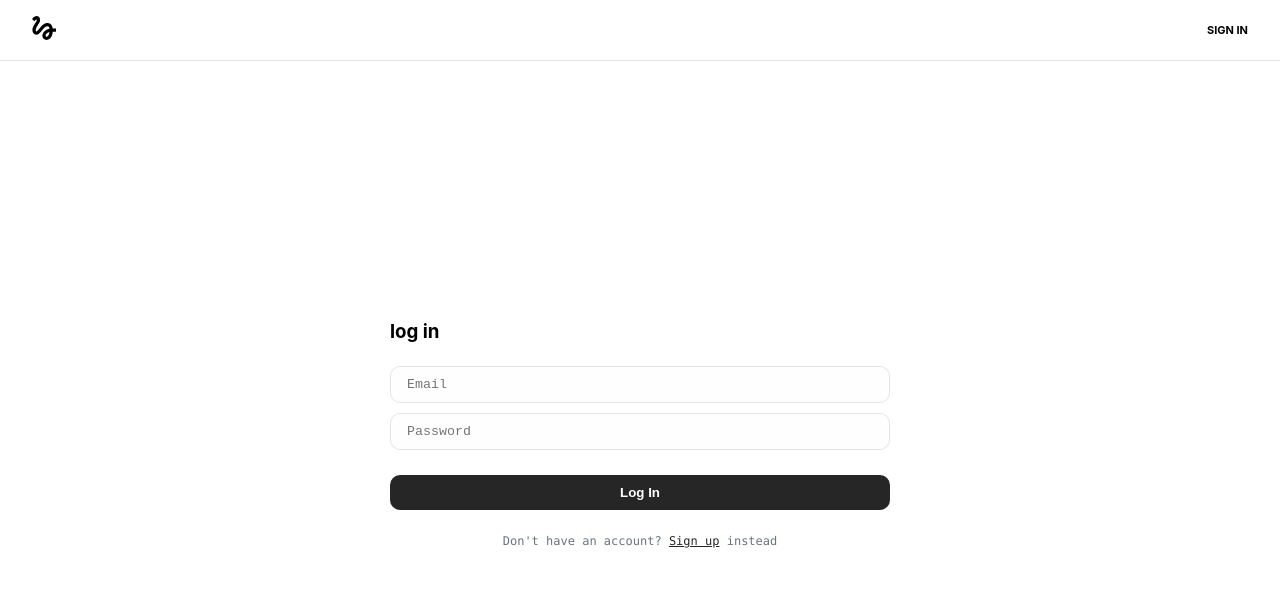
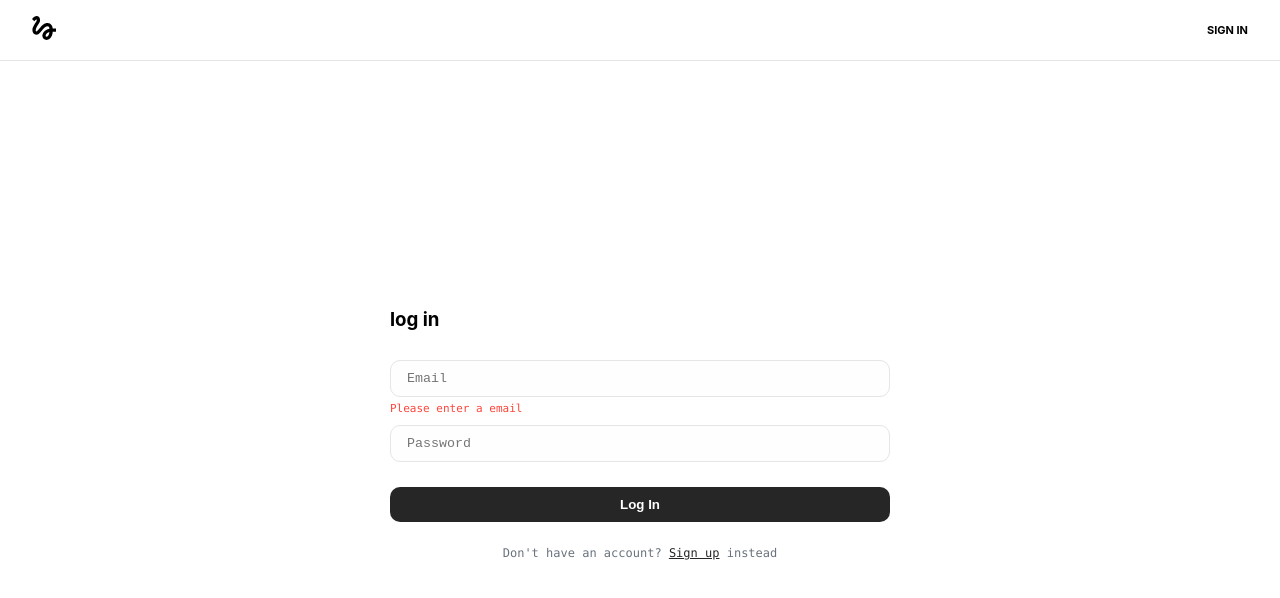
Before and after one commit to Study-With-Friends/App, a React (Create React App) app: page /auth/login in a window 1280 px wide. Both pictures are taken after a click on the button "Log In". Shown: the top 598 px of the page. Built offline with nearby package versions, Linux system fonts and the light colour scheme; no server answers.

Commit message:
feat: finish login

```diff
--- a/src/pages/Login.jsx
+++ b/src/pages/Login.jsx
@@ -1,4 +1,6 @@
-import React from 'react'
+import React, { useState, useEffect } from 'react';
+
+import axios from 'axios';
 
 import Navbar from '../components/Auth/Navbar';
 import Title from '../components/Common/Title';
@@ -8,18 +10,66 @@ import Input from '../components/Common/Input';
 import Button from '../components/Common/Button';
 import Link from '../components/Common/Link';
 
-function Login() {
+function Login({ history }) {
+    const [email, setEmail] = useState();
+    const [password, setPassword] = useState();
+
+    // error state
+    const [responseMessage, setResponseMessage] = useState();
+    const [success, setSuccess] = useState(false);
+
+    const [emailError, setEmailError] = useState();
+    const [passwordError, setPasswordError] = useState();
+
+    useEffect(() => {
+        if (email) setEmailError();
+        if (password) setPasswordError();
+    }, [email, password]);
+
+    const doLogin = async () => {
+        if (!email) {
+            setEmailError("Please enter a email");
+            return;
+        }
+        if (!password) {
+            setPasswordError("Please enter a password");
+            return;
+        }
+
+        try {
+            const { data, status } = await axios.post('/v1/curuser/login', {
+                email: email,
+                password: password,
+            });
+
+            if (status === 200) {
+                history.push('/');
+            }
+        } catch (err) {
+            const { data, status } = err.response;
+            setResponseMessage(data ? data : 'oops, something went wrong.');
+            setSuccess(false);
+        }
+    };
+
     return (
         <FullHeightContainer>
             <Navbar />
             <Content style={styles.vCenter}>
                 <Title>log in</Title>
-                <Input type="text" placeholder="Email"/>
-                <Input type="password" placeholder="Password"/>
-                <Button>Log In</Button>
+                <span className={'mono ' + (success ? 'success' : 'error')} style={{ marginBottom: 5 }}>{responseMessage}</span>
+                <Input type="text" placeholder="Email" value={email} onChange={e => setEmail(e.target.value)} />
+                {emailError &&
+                    <span className="error mono" style={{ marginBottom: 5 }}>{emailError}</span>
+                }
+                <Input type="password" placeholder="Password" value={password} onChange={e => setPassword(e.target.value)} />
+                {passwordError &&
+                    <span className="error mono" style={{ marginBottom: 5 }}>{passwordError}</span>
+                }
+                <Button onClick={() => doLogin()}>Log In</Button>
                 <p class="mono centered" style={styles.subText}>
                     Don't have an account?
-                    <Link href="/auth/signup">Sign up</Link>instead
+                    <Link href="/auth/signup"> Sign up</Link>instead
                 </p>
             </Content>
         </FullHeightContainer>
```
